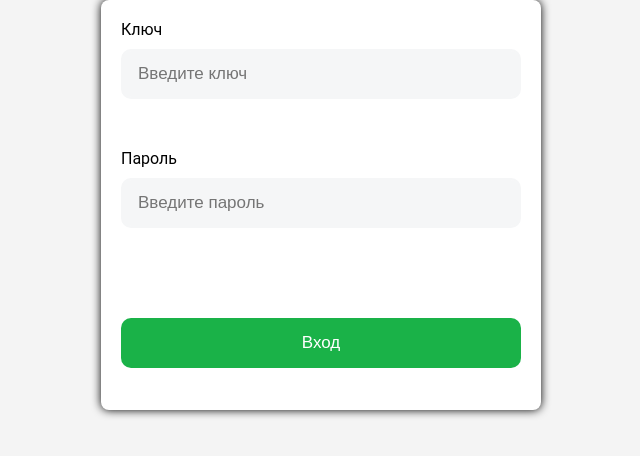
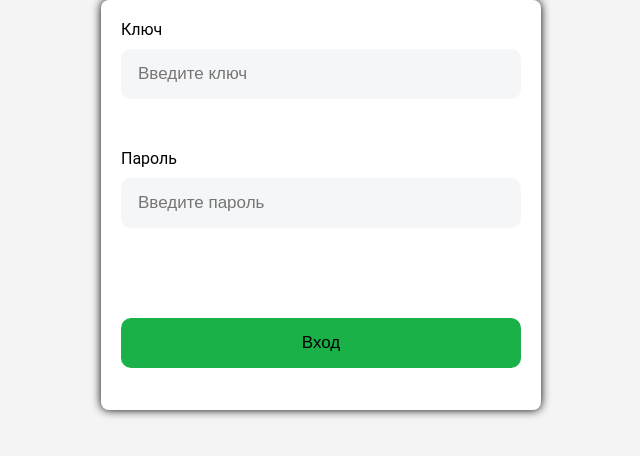
Before and after one commit to 17neverends/auth_step1, a plain HTML site: page index.html in a window 1280 px wide. Shown: the full height of the page, 319-959 px from the left. Drawn offline with Linux system fonts and the light colour scheme.

Commit message:
Update style.css

```diff
--- a/style.css
+++ b/style.css
@@ -3,10 +3,13 @@ body {
     background-color: #f4f4f4;
     margin: 0;
     padding: 0;
+    position: fixed;
+    display: flex;
     align-items: center;
     justify-content: center;
-    min-height: 100vh;
-    overflow: hidden;
+    min-height: 40vh;
+    min-width: 100%;
+    overflow-y:scroll
 }
 
 form {
@@ -60,7 +63,7 @@ input:hover {
 
 #signin_button {
     background-color: #1ab248;
-    color: white;
+    color: black;
     padding: 10px 15px;
     border: none;
     border-radius: 4px;
```
